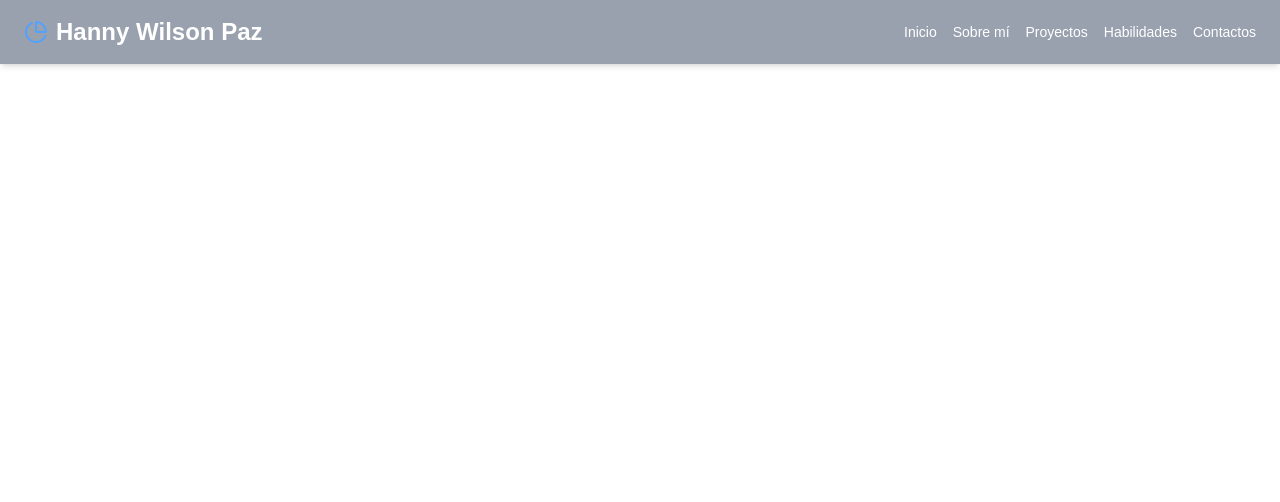
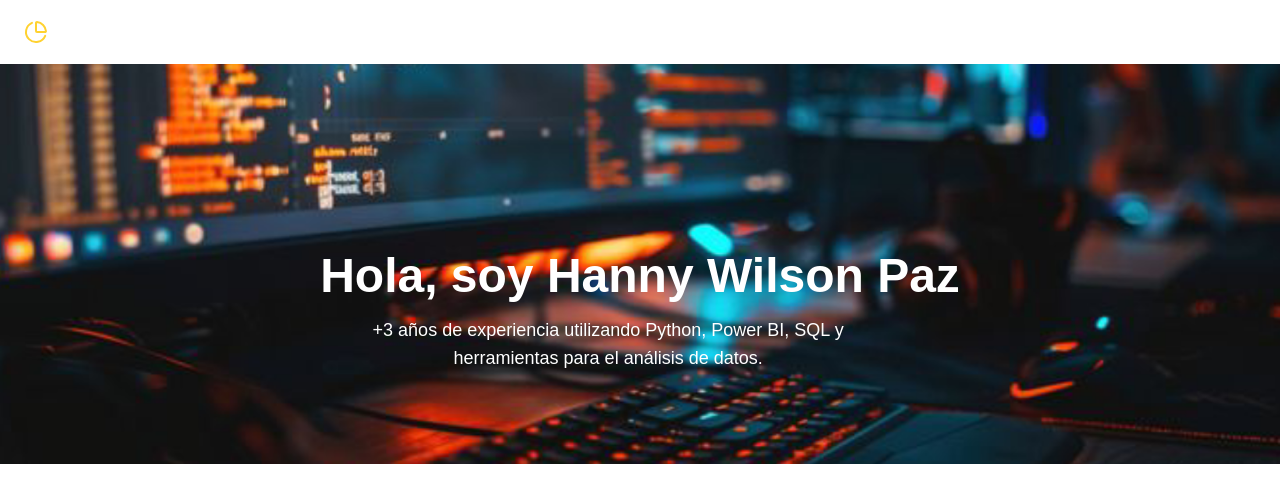
Before and after one commit to WilHazz/portafolio-Alaista-datos, a Next.js app: page / in a window 1280 px wide. Shown: the top 502 px of the page. Built offline with nearby package versions, Linux system fonts and the light colour scheme.

Commit message:
terminando el Banner

```diff
--- a/src/app/globals.css
+++ b/src/app/globals.css
@@ -14,7 +14,7 @@
 
 @media (prefers-color-scheme: dark) {
   :root {
-    --background: #0f172a;
+    --background: #1a1b1d;
     --foreground: #ededed;
   }
 }
--- a/src/app/page.tsx
+++ b/src/app/page.tsx
@@ -5,7 +5,7 @@ export default function Home() {
   return (
     <main className="">
       <Navbar />
-
+      <Banner />
     </main>
 
   );
--- a/src/components/Banner.tsx
+++ b/src/components/Banner.tsx
@@ -2,8 +2,18 @@
 
 function Banner() {
   return (
-    <section id="" className="h-screen bg-[url()] bg-cover bg-center flex items-center justify-center text-center text-white px-6">
-      <div className=""></div>
+    <section
+    id="inicio"
+    className="pt-24 h-[50vh] bg-[url('/images/Banner_Datos.png')] bg-cover bg-center flex items-center justify-center text-center text-white px-6"
+    >
+      <div className="">
+        <h1 className="text-4xl md:text-5xl font-bold mb-4">
+          Hola, soy Hanny Wilson Paz
+        </h1>
+        <p className="text-lg max-w-xl">
+          +3 años de experiencia utilizando Python, Power BI, SQL y herramientas para el análisis de datos.
+        </p>
+      </div>
     </section>
   )
 }
--- a/src/components/Navbar.tsx
+++ b/src/components/Navbar.tsx
@@ -1,20 +1,20 @@
 import Link from "next/link";
-import { BarChart3, AreaChart, PieChart } from "lucide-react";
+import { PieChart } from "lucide-react";
 
 
 export default function Navbar (){
   return (
-    <nav className="w-full bg-gray-400 text-white px-6 py-4 flex justify-between items-center shadow-md fixed top-0 z-50">
-        <div className="flex items-center text-2xl gap-2 font-bold">
-          <PieChart className="w-6 h-6 text-blue-400"/>
+    <nav className="w-full bg-color-background text-white px-6 py-4 flex justify-between items-center shadow-md top-0 z-50">
+        <Link href="/" className="flex items-center text-2xl gap-2 font-bold hover:text-amber-300">
+          <PieChart className="w-6 h-6 text-amber-300"/>
           Hanny Wilson Paz
-        </div>
-        <div className="space-x-4 text-sm">
-            <Link href="/">Inicio</Link>
-            <Link href="#presentacion">Sobre mí</Link>
-            <Link href="#proyectos">Proyectos</Link>
-            <Link href="#habilidades">Habilidades</Link>
-            <Link href="#Contacto">Contactos</Link>
+        </Link>
+        <div className="space-x-4 text-lg">
+          <Link href="/" className="hover:text-amber-300 transition-colors">Inicio</Link>
+          <Link href="#presentacion" className="hover:text-amber-300 transition-colors">Sobre mí</Link>
+          <Link href="#proyectos" className="hover:text-amber-300 transition-colors">Proyectos</Link>
+          <Link href="#habilidades" className="hover:text-amber-300 transition-colors">Habilidades</Link>
+          <Link href="#Contacto" className="hover:text-amber-300 transition-colors">Contactos</Link>
         </div>
     </nav>
   )
```
Also changed, not shown: public/images/Banner_Datos.png (added).
